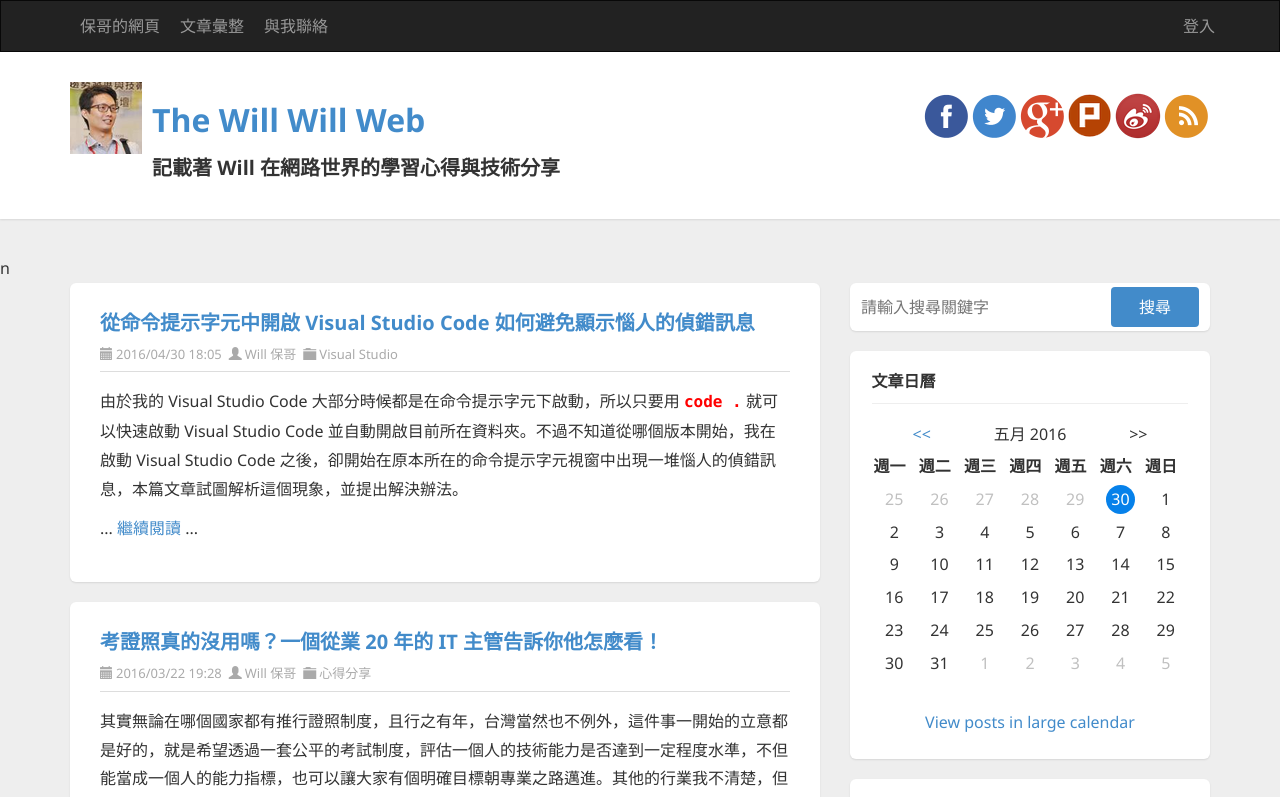
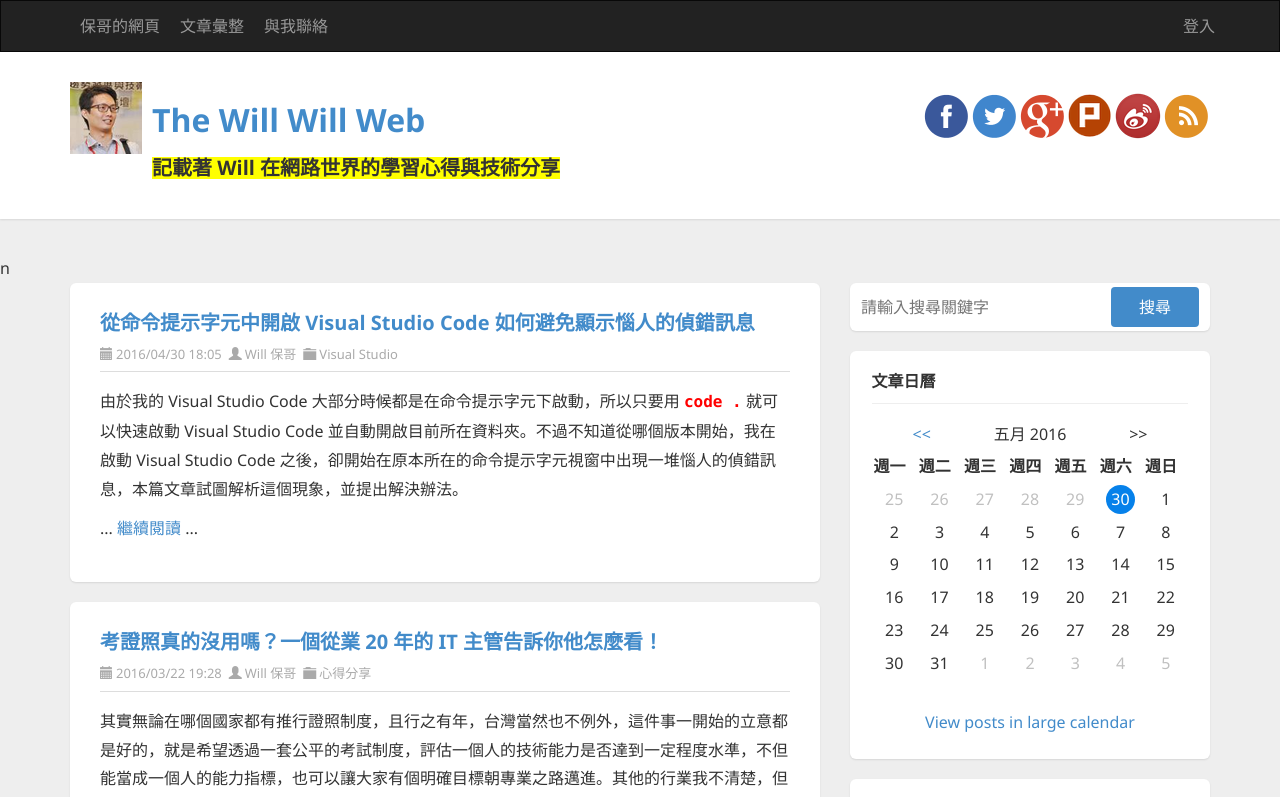
Before and after one commit to Julian-Chu/Angular2DemoAndNote, an Angular app: page / in a window 1280 px wide. Shown: the top 797 px of the page. Built offline with nearby package versions, Linux system fonts and the light colour scheme.

Commit message:
09 練習 Angular 屬性型指令的用法 ( NgClass 與 NgStyle )

```diff
--- a/src/app/header/header.component.css
+++ b/src/app/header/header.component.css
@@ -0,0 +1,4 @@
+.highlight{
+ color:red;
+
+}
--- a/src/app/header/header.component.html
+++ b/src/app/header/header.component.html
@@ -30,7 +30,12 @@
 
           <div class="pull-left">
             <h1><a href="http://blog.miniasp.com/">The Will Will Web</a></h1>
-            <h3>記載著 Will 在網路世界的學習心得與技術分享</h3>
+            <h3 [ngClass]="{'highlight': is_h3_highlight}"
+                (click) = "updateh3Class()"
+                [ngStyle]="getStyle()"
+                >
+
+                記載著 Will 在網路世界的學習心得與技術分享</h3>
           </div>
 
           <div id="social-icons" class="pull-right social-icon">
--- a/src/app/header/header.component.ts
+++ b/src/app/header/header.component.ts
@@ -14,9 +14,22 @@ export class HeaderComponent implements OnInit {
   ngOnInit() {
   }
 
-  changeTitle(evt:MouseEvent){
-      this.title = 'The Will Will Web';
-      console.log(evt);
-      console.log(evt.clientX);
+  is_h3_highlight = false;
+
+  changeTitle(evt: MouseEvent) {
+    this.title = 'The Will Will Web';
+    console.log(evt);
+    console.log(evt.clientX);
+  }
+
+  getStyle() {
+    return { 'background-color': 'yellow' };
+  }
+
+  updateh3Class() {
+    if (this.is_h3_highlight == false)
+      this.is_h3_highlight = true;
+    else
+    { this.is_h3_highlight = false; }
   }
 }
```
